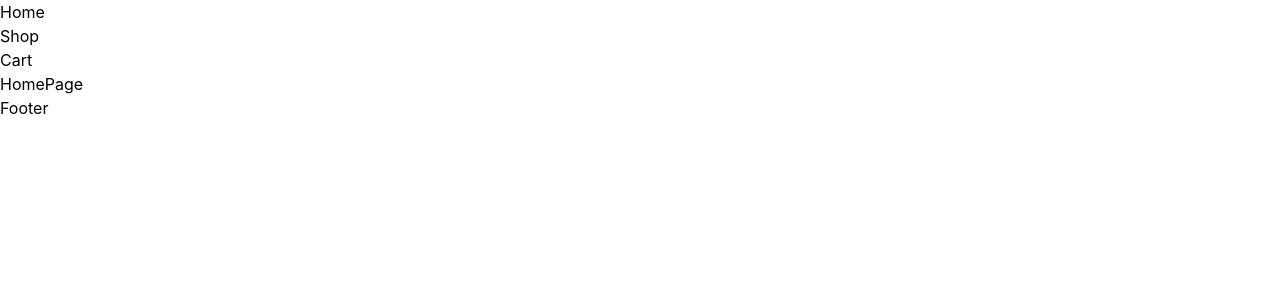
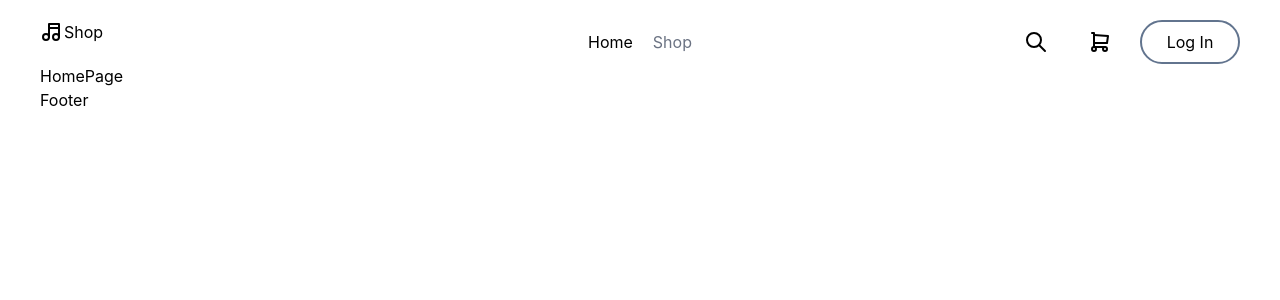
Before and after one commit to DynamesLuis/Shopping-Cart-Frontend, a React (Vite) app: page / in a window 1280 px wide. Shown: the top 300 px of the page. Built offline with nearby package versions, Linux system fonts and the light colour scheme.

Commit message:
ui: header styles

```diff
--- a/src/App.jsx
+++ b/src/App.jsx
@@ -4,13 +4,13 @@ import Footer from "./ui/Footer";
 
 function App() {
   return (
-    <>
-      <Header/>
+    <div className="pt-5 px-10">
+      <Header />
       <main>
-        <Outlet/>
+        <Outlet />
       </main>
-      <Footer/>
-    </>
+      <Footer />
+    </div>
   );
 }
 
--- a/src/components/Navbar.jsx
+++ /dev/null
@@ -1,19 +0,0 @@
-import { NavLink } from "react-router";
-
-export default function Navbar() {
-  return (
-    <nav>
-      <ul>
-        <li>
-          <NavLink to={"/"}>Home</NavLink>
-        </li>
-        <li>
-          <NavLink to={"/shop"}>Shop</NavLink>
-        </li>
-        <li>
-          <NavLink to={"/cart"}>Cart</NavLink>
-        </li>
-      </ul>
-    </nav>
-  );
-}
--- /dev/null
+++ b/src/components/header/Navbar.jsx
@@ -0,0 +1,15 @@
+import { NavLink } from "react-router";
+import { getNavLinkClass } from "../../utils/uiUtils";
+
+export default function Navbar() {
+  return (
+    <nav className="flex gap-5 text-slate-700 absolute left-1/2 top-1/2 -translate-x-1/2 -translate-y-1/2">
+      <NavLink to={"/"} className={getNavLinkClass}>
+        Home
+      </NavLink>
+      <NavLink to={"/shop"} className={getNavLinkClass}>
+        Shop
+      </NavLink>
+    </nav>
+  );
+}
--- /dev/null
+++ b/src/components/header/Options.jsx
@@ -0,0 +1,62 @@
+import { NavLink } from "react-router";
+
+export default function Options() {
+  return (
+    <div className="flex items-center gap-5">
+      <label htmlFor="search" className="relative flex items-center">
+        <input
+          type="text"
+          name="search"
+          id="search"
+          className="w-full rounded-md py-2 px-3"
+        />
+
+        <svg
+          xmlns="http://www.w3.org/2000/svg"
+          width="24"
+          height="24"
+          viewBox="0 0 24 24"
+          fill="none"
+          stroke="#000000"
+          strokeWidth="2"
+          strokeLinecap="round"
+          strokeLinejoin="round"
+          className="absolute right-3 pointer-events-none"
+        >
+          <path stroke="none" d="M0 0h24v24H0z" fill="none" />
+          <path d="M3 10a7 7 0 1 0 14 0a7 7 0 0 0 -14 0" />
+          <path d="M21 21l-6 -6" />
+        </svg>
+      </label>
+      <NavLink
+        to={"/cart"}
+        className={({ isActive }) =>
+          `flex items-center justify-center w-10 h-10 rounded-full transition-colors
+            ${isActive ? "bg-black text-white hover:bg-black" : "hover:bg-gray-200"}`
+        }
+      >
+        <svg
+          xmlns="http://www.w3.org/2000/svg"
+          width="24"
+          height="24"
+          viewBox="0 0 24 24"
+          fill="none"
+          stroke="currentColor"
+          strokeWidth="2"
+          strokeLinecap="round"
+          strokeLinejoin="round"
+          className="icon icon-tabler icons-tabler-outline icon-tabler-shopping-cart"
+        >
+          <path stroke="none" d="M0 0h24v24H0z" fill="none" />
+          <path d="M4 19a2 2 0 1 0 4 0a2 2 0 1 0 -4 0" />
+          <path d="M15 19a2 2 0 1 0 4 0a2 2 0 1 0 -4 0" />
+          <path d="M17 17h-11v-14h-2" />
+          <path d="M6 5l14 1l-1 7h-13" />
+        </svg>
+      </NavLink>
+      <button className="cursor-pointer w-25 border-solid border-2 border-slate-500 rounded-full py-2 px-3 hover:bg-black hover:text-white hover:border-black transition-all duration-300 ease">
+        Log In
+      </button>
+    </div>
+  );
+}
--- a/src/ui/Header.jsx
+++ b/src/ui/Header.jsx
@@ -1,9 +1,32 @@
-import Navbar from "../components/Navbar";
+import Navbar from "../components/header/Navbar";
+import Options from "../components/header/Options";
 
 export default function Header() {
   return (
-    <header>
+    <header className="flex justify-between relative">
+      <h1 className="flex">
+        <svg
+          xmlns="http://www.w3.org/2000/svg"
+          width="24"
+          height="24"
+          viewBox="0 0 24 24"
+          fill="none"
+          stroke="#000000"
+          strokeWidth="2"
+          strokeLinecap="round"
+          strokeLinejoin="round"
+          className="icon icon-tabler icons-tabler-outline icon-tabler-music"
+        >
+          <path stroke="none" d="M0 0h24v24H0z" fill="none" />
+          <path d="M3 17a3 3 0 1 0 6 0a3 3 0 0 0 -6 0" />
+          <path d="M13 17a3 3 0 1 0 6 0a3 3 0 0 0 -6 0" />
+          <path d="M9 17v-13h10v13" />
+          <path d="M9 8h10" />
+        </svg>
+        Shop
+      </h1>
       <Navbar />
+      <Options />
     </header>
   );
 }
--- /dev/null
+++ b/src/utils/uiUtils.js
@@ -0,0 +1,4 @@
+const getNavLinkClass = ({ isActive }) =>
+  isActive ? "text-black" : "text-gray-500";
+
+export { getNavLinkClass };
```
